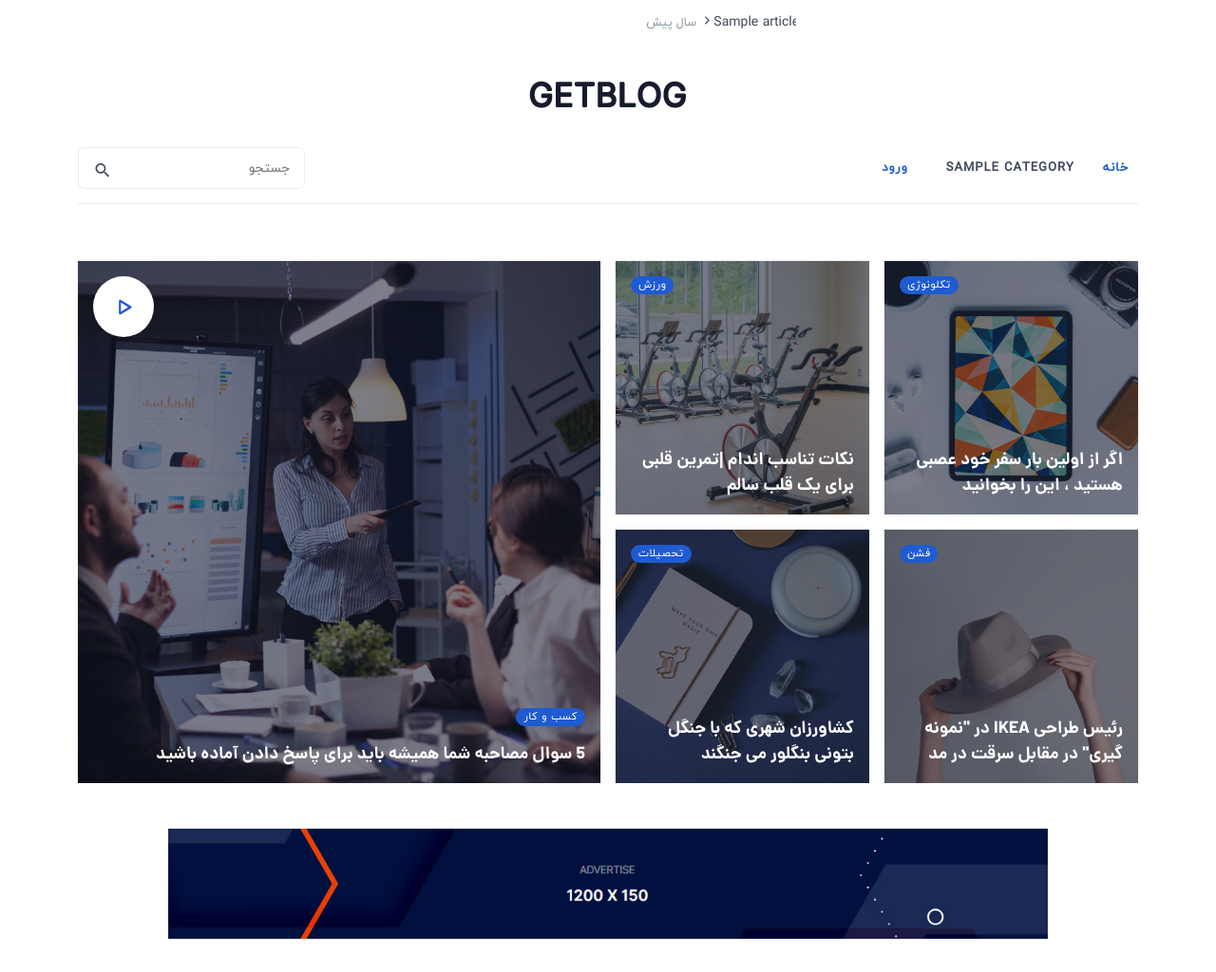
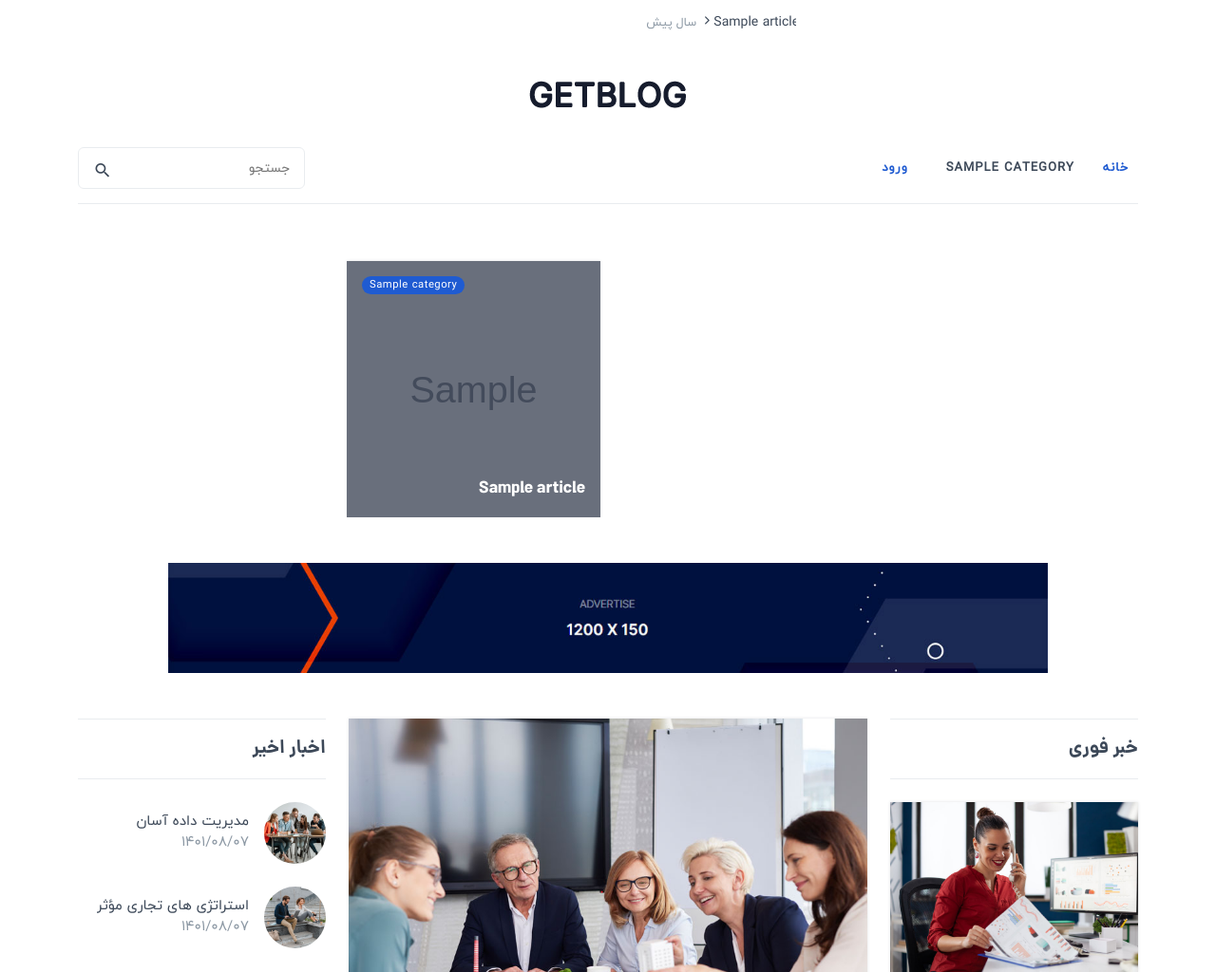
Before and after one commit to itdevx/Django-Blog, a Django app: page / in a window 1280 px wide. Shown: the top 1024 px of the page at 95% size. Run offline with Django 4.2, Linux system fonts and the light colour scheme; tables that the repository leaves empty hold one stand-in row (values such as "Sample post"); grey boxes marked "Sample" are stand-in pictures; some libraries are stand-ins or nearby versions.

Commit message:
cahnge index view

```diff
--- a/blog/views.py
+++ b/blog/views.py
@@ -10,9 +10,13 @@ class IndexView(View):
 
     def get(self, request):
         article_ = Article.objects.filter(status=1)
+        first_articles = Article.objects.filter(status=1)[:4]
+        first_articles_big = Article.objects.filter(status=1)[4:5]
         context = {
             'article_': article_,
-            'category': Category.objects.all()
+            'category': Category.objects.all(),
+            'f_a': first_articles,
+            'f_a_b': first_articles_big
         }
         return render(request, self.template_name, context)
 
@@ -29,8 +33,8 @@ class DetailBlogView(View):
             'article': article,
             'la': last_article,
             'article_': article_,
+            'category': Category.objects.all(),
         }
-
         return render(request, self.template_name, context)
 
 
@@ -50,7 +54,6 @@ class SearchFieldView(ListView):
         context['category'] = Category.objects.all().annotate(articles_count=Count('article'))
         context['article_'] = Article.objects.filter(status=1)
         return context
-
 
     def get_queryset(self):
         q = self.request.GET.get('q')
--- a/templates/blog-templates/index-magazine.html
+++ b/templates/blog-templates/index-magazine.html
@@ -9,106 +9,41 @@
     <section class="magazine-hero section-two">
         <div class="container">
             <div id="grid" class="row g-3">
+                {% for b in f_a_b %}
                 <div class="col-lg-6 picture-item">
                     <div class="blog blog-primary position-relative border-0 overflow-hidden shadow">
                         <div class="blog-image position-relative overflow-hidden">
-                            <img src="{% static 'images\magazine\h1.jpg' %}" class="img-fluid" alt="">
+                            <img src="{{ b.image.url }}" style="height: 550px;" class="img-fluid" alt="">
                             <div class="bg-overlay opacity-8"></div>
-
-                            <div class="position-absolute top-0 start-0">
-                                <div class="play-icon m-3">
-                                    <a href="#!" data-type="youtube" data-id="yba7hPeTSjk" class="lightbox">
-                                        <i class="ti ti-player-play text-primary rounded-circle h4 bg-white shadow"></i>
-                                    </a>
-                                </div>
-                            </div>
                         </div>
-
                         <div class="card-body content position-absolute bottom-0 start-0 end-0">
-                            <span class="badge bg rounded-pill">کسب و کار</span>
-                            <a href="magazine-news-detail.html" class="text-white h5 d-block mt-3 title mb-0">5 سوال
-                                مصاحبه شما همیشه باید برای پاسخ دادن آماده باشید</a>
+                            <span class="badge bg rounded-pill">{{ b.category }}</span>
+                            <a href="{{ b.get_absolut_url }}" class="text-white h5 d-block mt-3 title mb-0">{{ b.title }}</a>
                         </div>
                     </div>
                 </div>
-                <!--end col-->
+                {% endfor %}
 
                 <div class="col-lg-6 picture-item">
                     <div class="row g-3">
+                        {% for f in f_a %}
                         <div class="col-md-6 picture-item">
                             <div class="blog blog-primary position-relative border-0 overflow-hidden shadow">
                                 <div class="blog-image position-relative overflow-hidden">
-                                    <img src="{% static 'images\magazine\h2.jpg' %}" class="img-fluid" alt="">
+                                    <img src="{{ f.image.url }}" style="height: 270px; width: fit-content" class="img-fluid" alt="">
                                     <div class="bg-overlay opacity-8"></div>
 
                                     <div class="position-absolute top-0 start-0">
-                                        <span class="badge bg rounded-pill m-3">تکلونوژی</span>
+                                        <span class="badge bg rounded-pill m-3">{{ f.category }}</span>
                                     </div>
                                 </div>
 
                                 <div class="card-body content position-absolute bottom-0 start-0 end-0">
-                                    <a href="magazine-news-detail.html" class="text-white h5 title mb-0">اگر از اولین
-                                        بار سفر خود عصبی هستید ، این را بخوانید</a>
+                                    <a href="{{ f.get_absolut_url }}" class="text-white h5 title mb-0">{{ f.title }}</a>
                                 </div>
                             </div>
                         </div>
-                        <!--end col-->
-
-                        <div class="col-md-6 picture-item">
-                            <div class="blog blog-primary position-relative border-0 overflow-hidden shadow">
-                                <div class="blog-image position-relative overflow-hidden">
-                                    <img src="{% static 'images\magazine\h3.jpg' %}" class="img-fluid" alt="">
-                                    <div class="bg-overlay opacity-8"></div>
-
-                                    <div class="position-absolute top-0 start-0">
-                                        <span class="badge bg rounded-pill m-3">ورزش</span>
-                                    </div>
-                                </div>
-
-                                <div class="card-body content position-absolute bottom-0 start-0 end-0">
-                                    <a href="magazine-news-detail.html" class="text-white h5 title mb-0">نکات تناسب
-                                        اندام |تمرین قلبی برای یک قلب سالم</a>
-                                </div>
-                            </div>
-                        </div>
-                        <!--end col-->
-
-                        <div class="col-md-6 picture-item">
-                            <div class="blog blog-primary position-relative border-0 overflow-hidden shadow">
-                                <div class="blog-image position-relative overflow-hidden">
-                                    <img src="{% static 'images\magazine\h4.jpg' %}" class="img-fluid" alt="">
-                                    <div class="bg-overlay opacity-8"></div>
-
-                                    <div class="position-absolute top-0 start-0">
-                                        <span class="badge bg rounded-pill m-3">فشن</span>
-                                    </div>
-                                </div>
-
-                                <div class="card-body content position-absolute bottom-0 start-0 end-0">
-                                    <a href="magazine-news-detail.html" class="text-white h5 title mb-0">رئیس طراحی IKEA
-                                        در "نمونه گیری" در مقابل سرقت در مد</a>
-                                </div>
-                            </div>
-                        </div>
-                        <!--end col-->
-
-                        <div class="col-md-6 picture-item">
-                            <div class="blog blog-primary position-relative border-0 overflow-hidden shadow">
-                                <div class="blog-image position-relative overflow-hidden">
-                                    <img src="{% static 'images\magazine\h5.jpg' %}" class="img-fluid" alt="">
-                                    <div class="bg-overlay opacity-8"></div>
-
-                                    <div class="position-absolute top-0 start-0">
-                                        <span class="badge bg rounded-pill m-3">تحصیلات</span>
-                                    </div>
-                                </div>
-
-                                <div class="card-body content position-absolute bottom-0 start-0 end-0">
-                                    <a href="magazine-news-detail.html" class="text-white h5 title mb-0">کشاورزان شهری
-                                        که با جنگل بتونی بنگلور می جنگند</a>
-                                </div>
-                            </div>
-                        </div>
+                        {% endfor %}
                         <!--end col-->
                     </div>
                     <!--end row-->
```
Also changed, not shown: media_root/article-image-intro/9cyDMZrAt9NnjPtvvLUpcalD0t60XjlNmZiGnNVE.webp (added), media_root/article-image-intro/ECN6Pb2VBcN5PrkCMrfmtt3zdCFpgO0jfuS85Pi3.webp (added).
